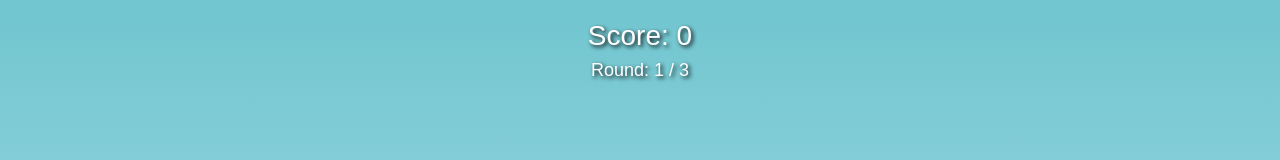
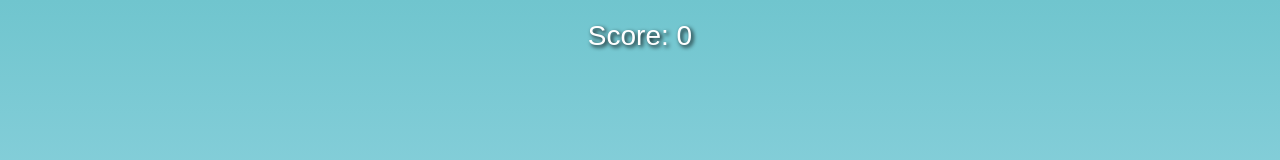
Before and after one commit to hariv-10/checking-game, a plain HTML site: page index.html in a window 1280 px wide. Shown: the top 160 px of the page. Drawn offline with Linux system fonts and the light colour scheme.

```diff
--- a/index.html
+++ b/index.html
@@ -53,7 +53,7 @@ body {
 }
 
 #score { top: 20px; font-size: 28px; }
-#round { top: 60px; font-size: 18px; }
+#round { top: 60px; font-size: 0px; }
 #ready { top: 45%; font-size: 26px; }
 
 #retry {
@@ -274,4 +274,5 @@ function retryRound() {
 </script>
 
 </body>
+
 </html>
```
